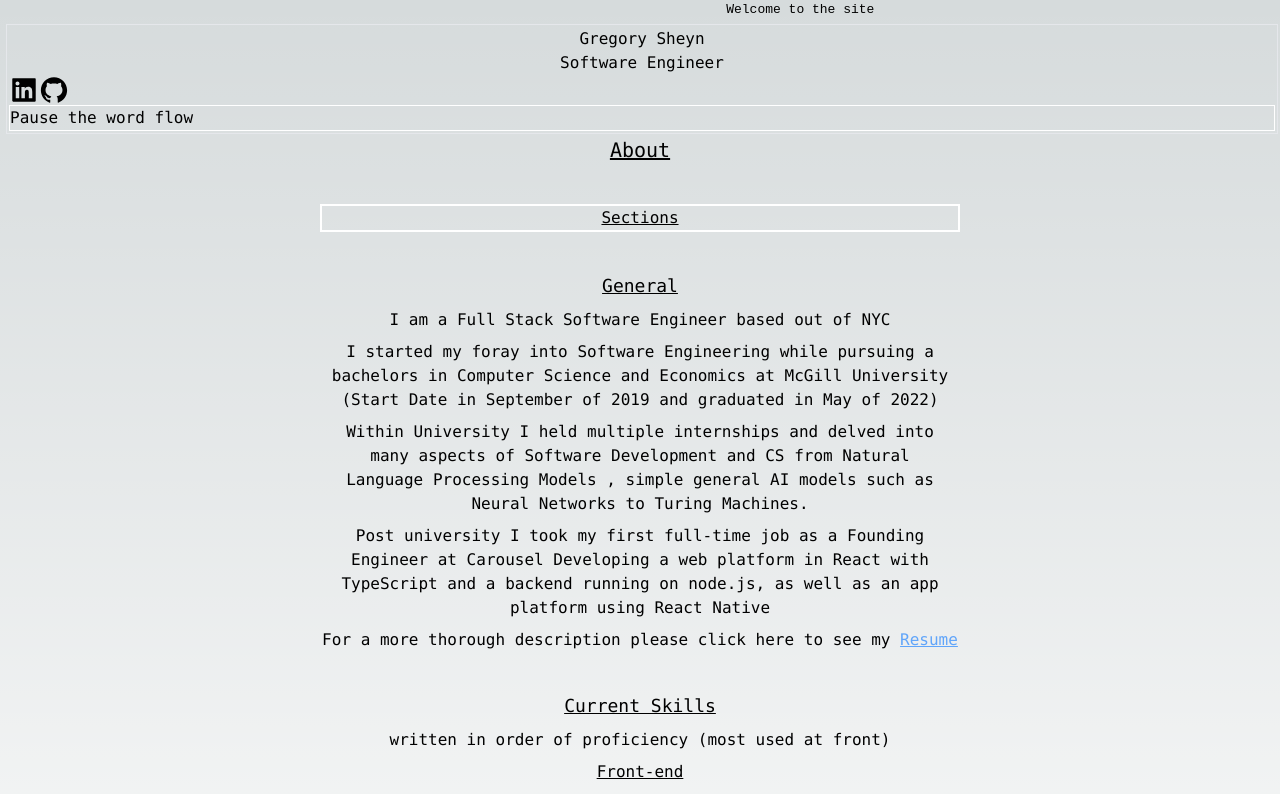
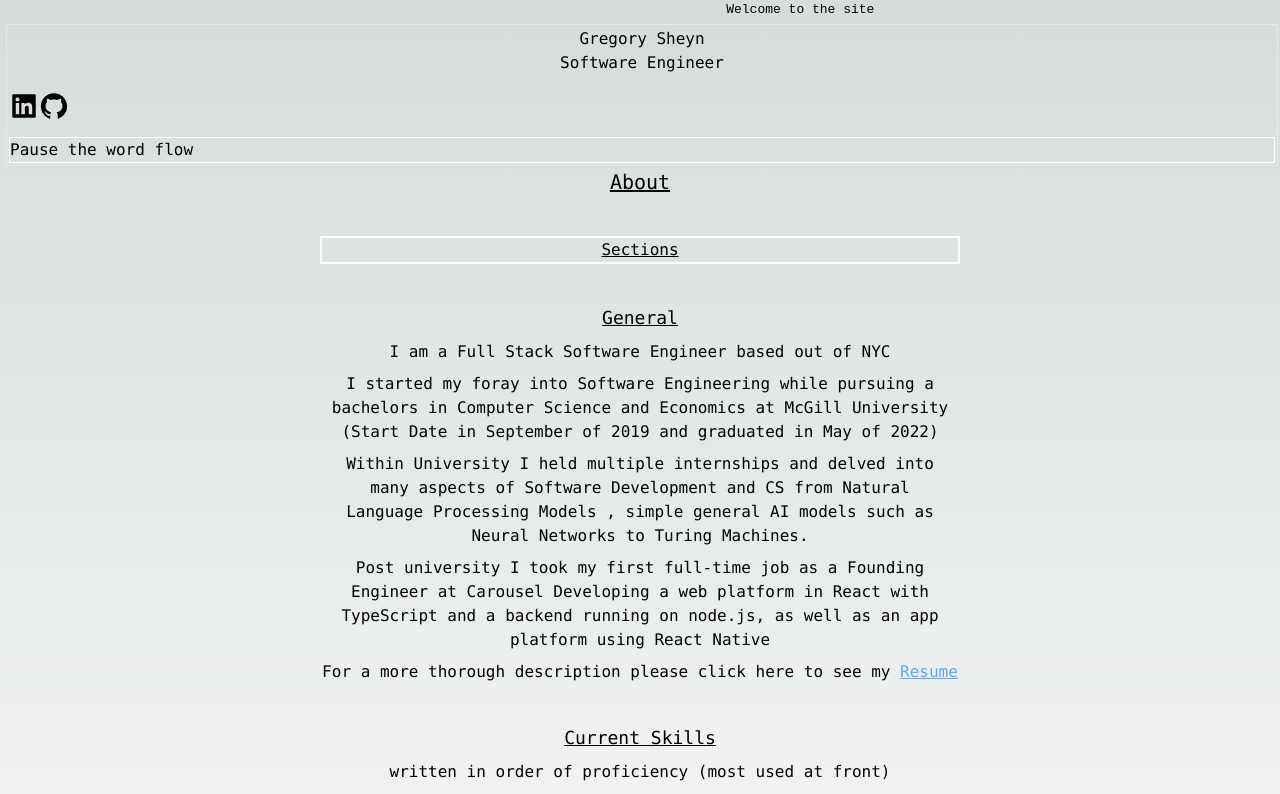
Before and after one commit to gsheyn05/New-Website-2023, a Next.js app: page /about in a window 1280 px wide. Shown: the top 794 px of the page. Built offline with nearby package versions, Linux system fonts and the light colour scheme.

Commit message:
Update header.tsx

```diff
--- a/src/Components/PartsofHomePage/header.tsx
+++ b/src/Components/PartsofHomePage/header.tsx
@@ -66,9 +66,9 @@ const Header = ({text}:any ) => {
                     <p className="font-mono text-center " >Gregory Sheyn</p>
                     <p className="font-mono text-center">Software Engineer</p>
                     </Link>
-                    <div className="flex-row  place-content-center">
+                    <div className="flex-row  place-content-center m-auto mt-4 ">
 
-                        <div className="flex-row flex place-content-center gap-2">
+                        <div className="flex-row flex place-content-center gap-2 m-auto">
                             <a href="https://www.linkedin.com/in/gregory-s-833a4719a/"  target="_blank" rel="noopener noreferrer">
                                 <AiFillLinkedin size={30} />
                             </a>
@@ -79,7 +79,7 @@ const Header = ({text}:any ) => {
                         </div>
 
                     </div>
-                    <div className="  flex justify-center border border-white m-4">
+                    <div className="  flex justify-center border border-white m-4 m-auto mt-4">
 
                         <button onClick={toggleAnimation} className=" font-mono">
                                 {isPaused ? 'Resume the word flow' : 'Pause the word flow'}
```
